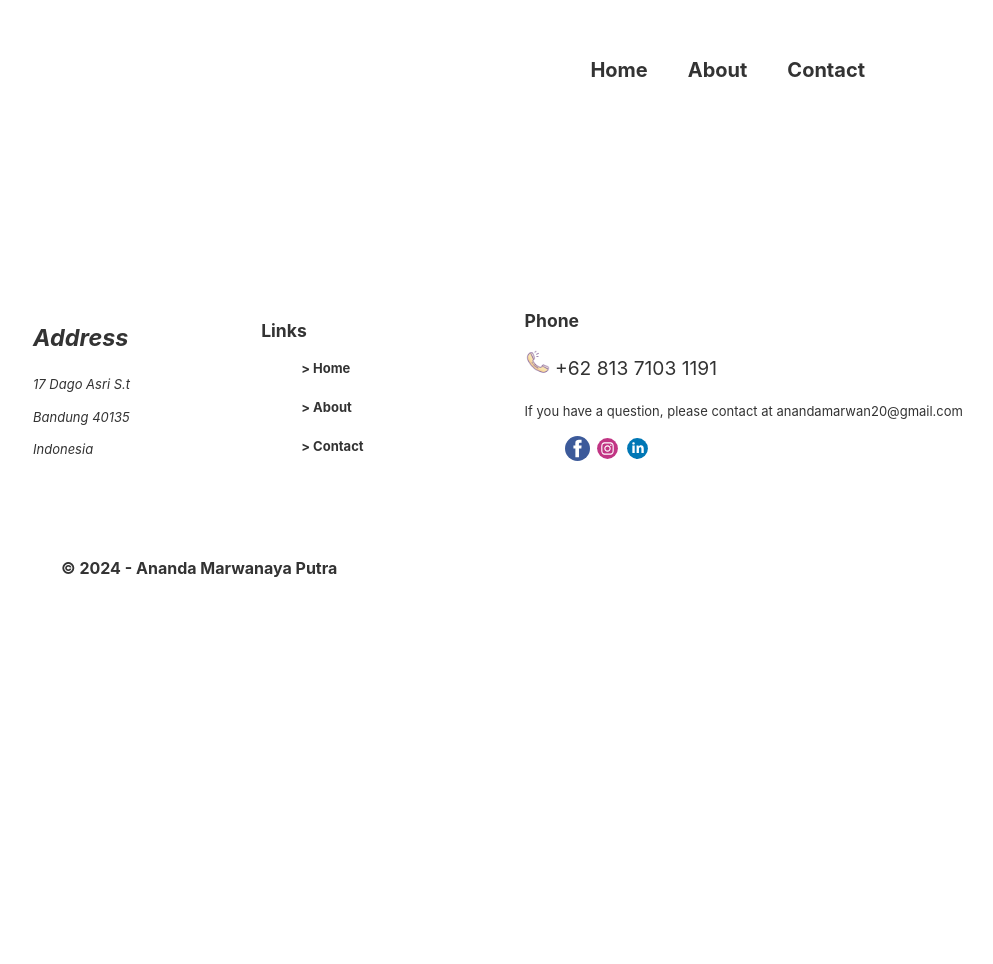
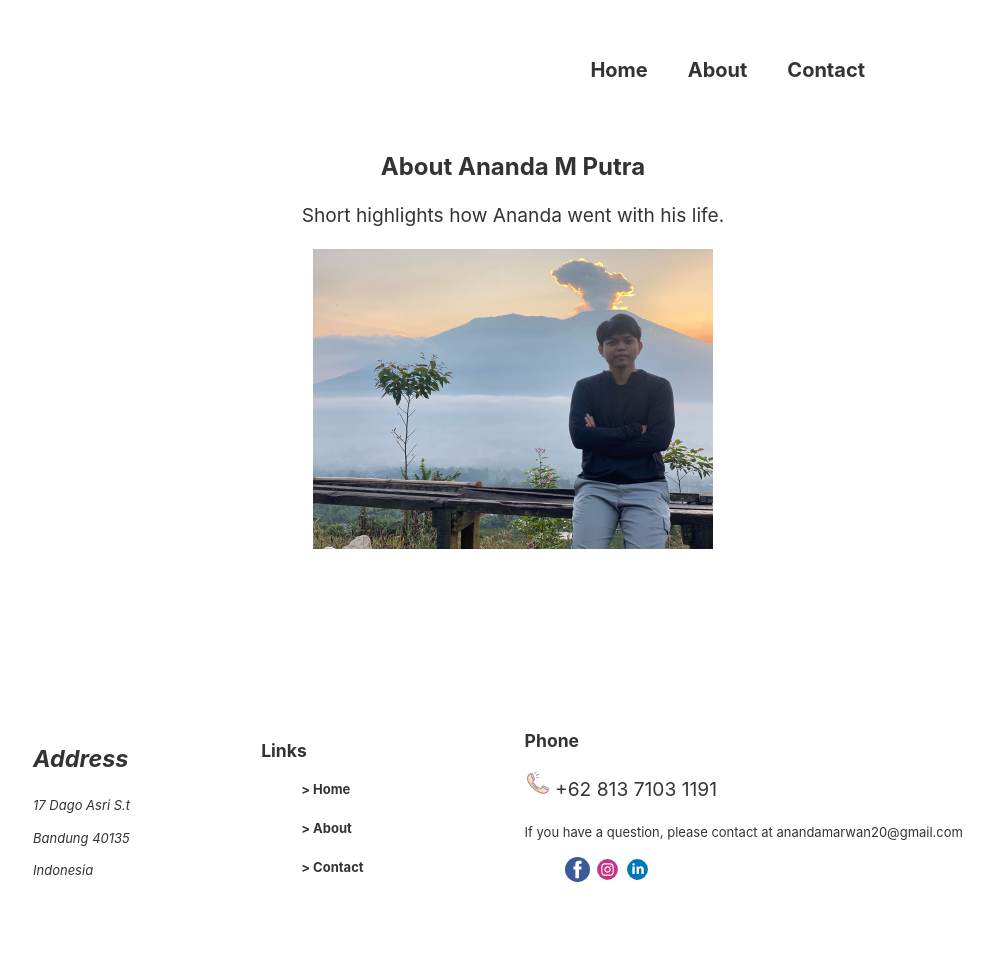
Before and after one commit to anandamarwan/v1.anandamarwan.com, a plain HTML site: page about/index.html in a window 1280 px wide. Shown: the top 964 px of the page, without its empty margins (127-1120 px from the left). Before the commit the page ends 800 px from the top, so only its background shows below. Drawn offline with Linux system fonts and the light colour scheme.

Commit message:
make header in about/index.html

```diff
--- a/about/index.html
+++ b/about/index.html
@@ -26,6 +26,14 @@
         </ul>
       </nav>
     </header>
+
+    <main class="cont-about">
+      <section>
+        <h1>About Ananda M Putra</h1>
+        <p>Short highlights how Ananda went with his life.</p>
+        <img src="/images/photo-about.jpeg" alt="Ananda-Photo" />
+      </section>
+    </main>
 
     <footer class="container footer">
       <address>
--- a/index.css
+++ b/index.css
@@ -274,3 +274,8 @@ img {
   width: 25px;
   height: 25px;
 }
+
+
+.cont-about {
+  text-align: center;
+}
```
Also changed, not shown: images/indopips-logo.png (added), images/maxco-logo.jpeg (added), images/photo-about.jpeg (added), 1 other file.
